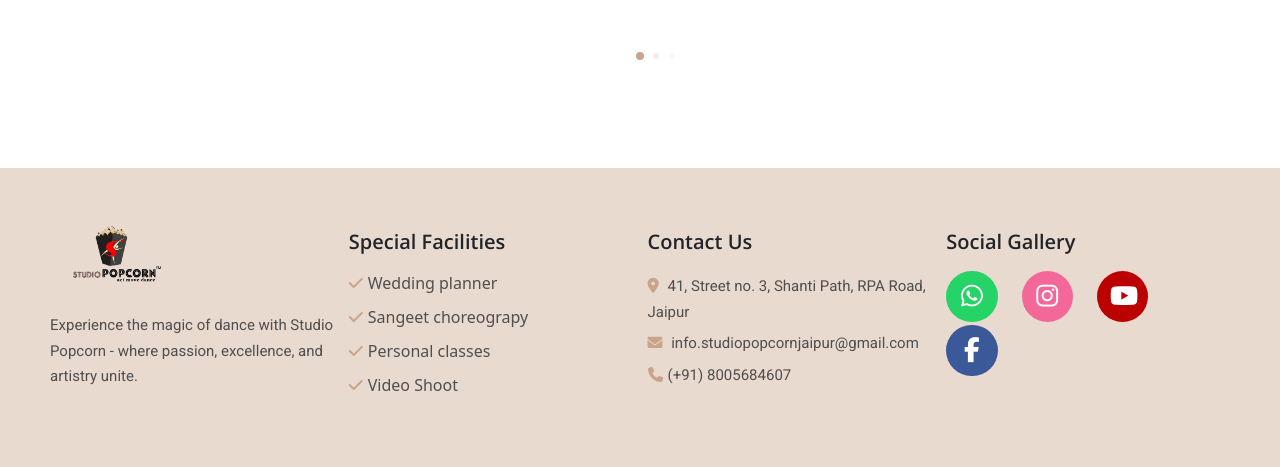
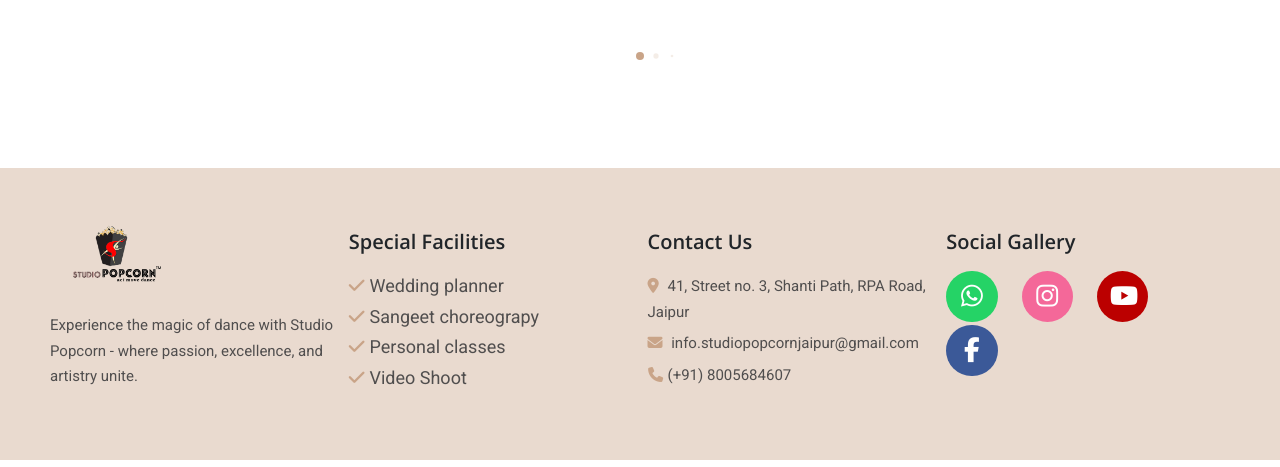
Before and after one commit to Harsh7880/Studio-Popcorn, a PHP site: page / in a window 1280 px wide. Shown: the part 5514-5981 px from the top of the page. Run offline with PHP 8.4, Linux system fonts and the light colour scheme.

Commit message:
footer updated

```diff
--- a/css/style.css
+++ b/css/style.css
@@ -996,9 +996,7 @@
   color: #504e4e;
   padding: -10px 20px;
 }
-.footer .footer-item a.text-body:hover {
-  color: #D4A762 !important;
-}
+
 .footer .footer-text{
   font-size: 1.5rem;
   color: #504e4e;
@@ -1011,6 +1009,7 @@
 }
 .footer .text-body {
   color: #504e4e !important;
+  margin-bottom: 0;
 }
 .footer
  .fa,.fas {
--- a/index.html
+++ b/index.html
@@ -627,10 +627,10 @@
           <div class="footer-item">
             <h4 class="mb-4">Special Facilities</h4>
             <div class="d-flex flex-column align-items-start">
-              <a class="text-body mb-3" href=""><i class="fa fa-check text-primary me-2"></i>Wedding planner</a>
-              <a class="text-body mb-3" href=""><i class="fa fa-check text-primary me-2"></i>Sangeet choreograpy</a>
-              <a class="text-body mb-3" href=""><i class="fa fa-check text-primary me-2"></i>Personal classes</a>
-              <a class="text-body mb-3" href=""><i class="fa fa-check text-primary me-2"></i>Video Shoot</a>
+              <p class="text-body"><i class="fa fa-check text-primary me-2"></i>Wedding planner</p>
+              <p class="text-body"><i class="fa fa-check text-primary me-2"></i>Sangeet choreograpy</p>
+              <p class="text-body"><i class="fa fa-check text-primary me-2"></i>Personal classes</p>
+              <p class="text-body"><i class="fa fa-check text-primary me-2"></i>Video Shoot</p>
             </div>
           </div>
         </div>
@@ -643,7 +643,6 @@
               <p class="footer-text"><i class="fas fa-envelope text-primary me-2"></i>
                 info.studiopopcornjaipur@gmail.com</p>
               <p class="footer-text"><i class="fa fa-phone-alt text-primary me-2 phone-icon"></i>(+91) 8005684607</p>
-              <!-- <p class="footer-text"><i class="fa fa-clock text-primary me-2"></i> 24/7 Hours Service</p> -->
             </div>
           </div>
         </div>
--- a/js/main.js
+++ b/js/main.js
@@ -1,10 +1,10 @@
 // Book Now Form
-
 // Function to close the form popup
 function closeForm() {
   document.querySelector(".form-popup-bg").classList.remove("is-visible");
 }
 
+// Open Book Now Form
 document.addEventListener("DOMContentLoaded", function () {
   var btnOpenForms = document.querySelectorAll(".btnOpenForm");
   var formPopupBg = document.querySelector(".form-popup-bg");
@@ -29,13 +29,7 @@
   });
 });
 
-function closeForm() {
-  var formPopupBg = document.querySelector(".form-popup-bg");
-  formPopupBg.classList.remove("is-visible");
-}
-
-
-// Function to toggle the navigation menu
+// Toggle the navigation menu
 function toggleNav() {
   var nav = document.querySelector(".header .nav");
   if (nav.style.display === "block") {
```
